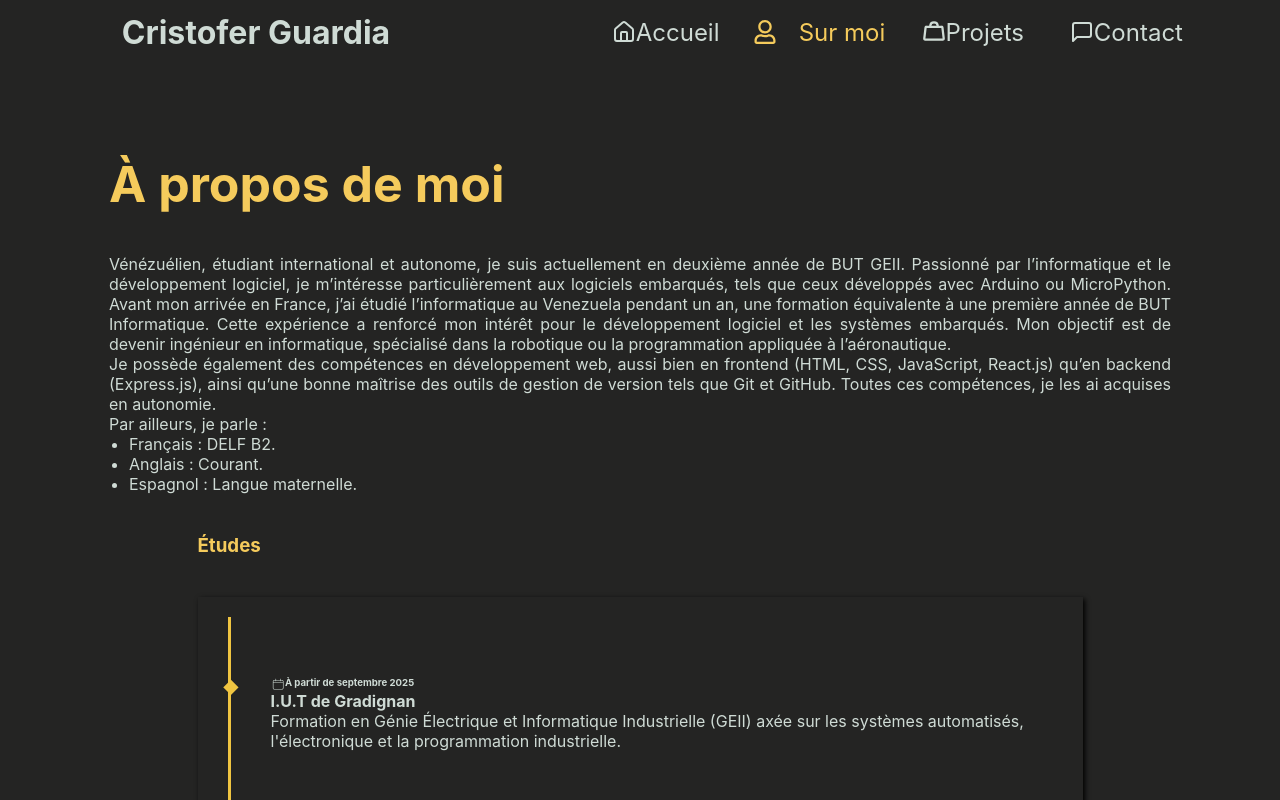
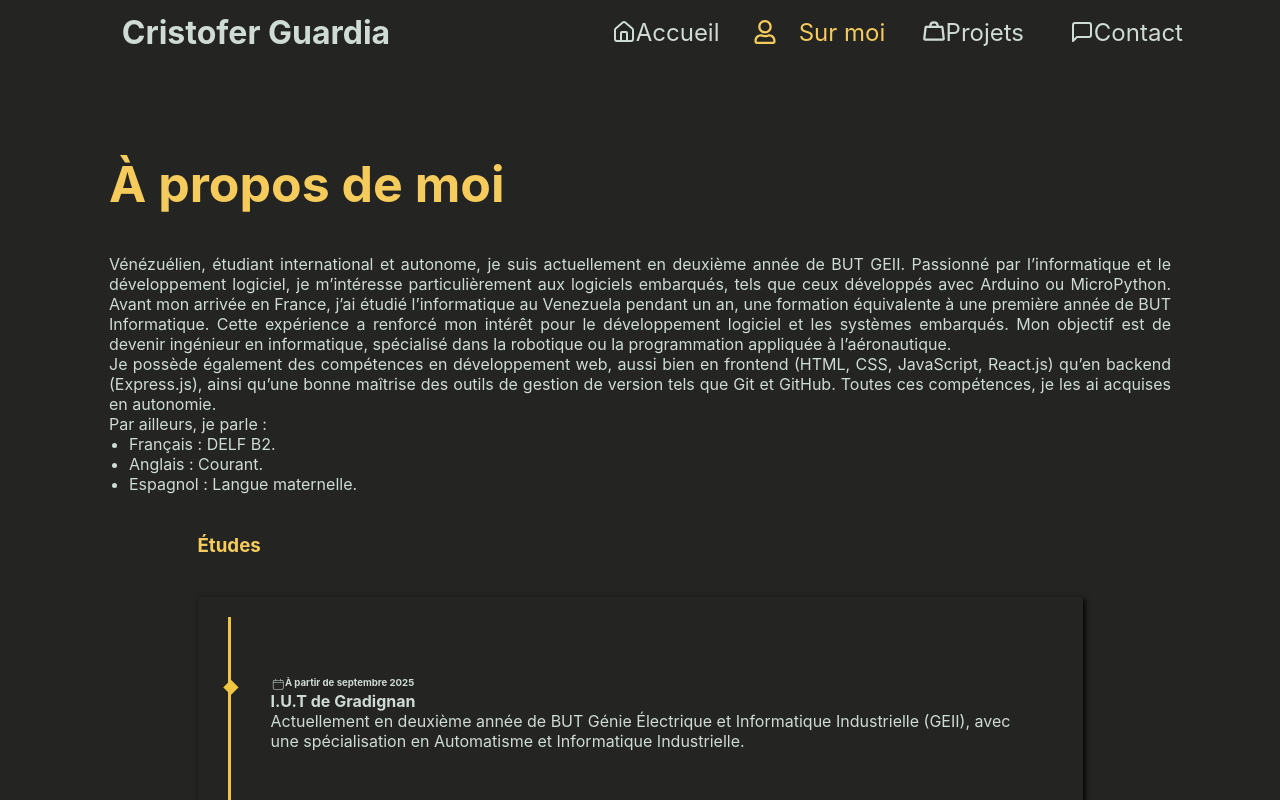
Before and after one commit to Cris-Guardia/portfolio, a React (Create React App) app: page /about in a window 1280 px wide. Shown: the top 800 px of the page. Built offline with nearby package versions, Linux system fonts and the light colour scheme.

Commit message:
Version 1.1.2

```diff
--- a/src/pages/About/About.jsx
+++ b/src/pages/About/About.jsx
@@ -44,8 +44,8 @@ function About(){
                             </span>
                             <h4>I.U.T de Gradignan</h4>
                             <p>
-                                Formation en Génie Électrique et Informatique Industrielle (GEII)
-                                axée sur les systèmes automatisés, l'électronique et la programmation industrielle.
+                                Actuellement en deuxième année de BUT Génie Électrique et Informatique Industrielle (GEII),
+                                avec une spécialisation en Automatisme et Informatique Industrielle.
                             </p>
                         </li>
                         <li>
```
